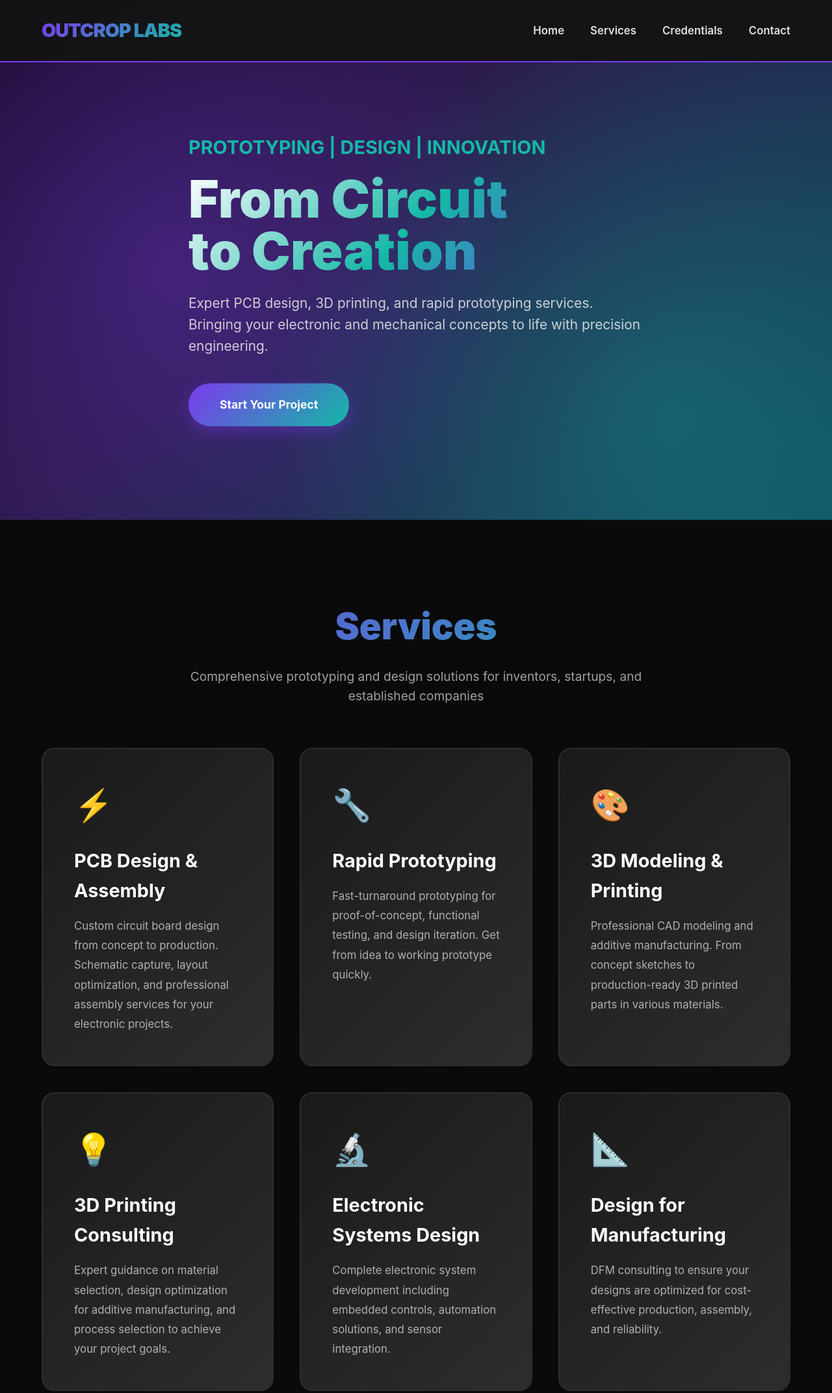
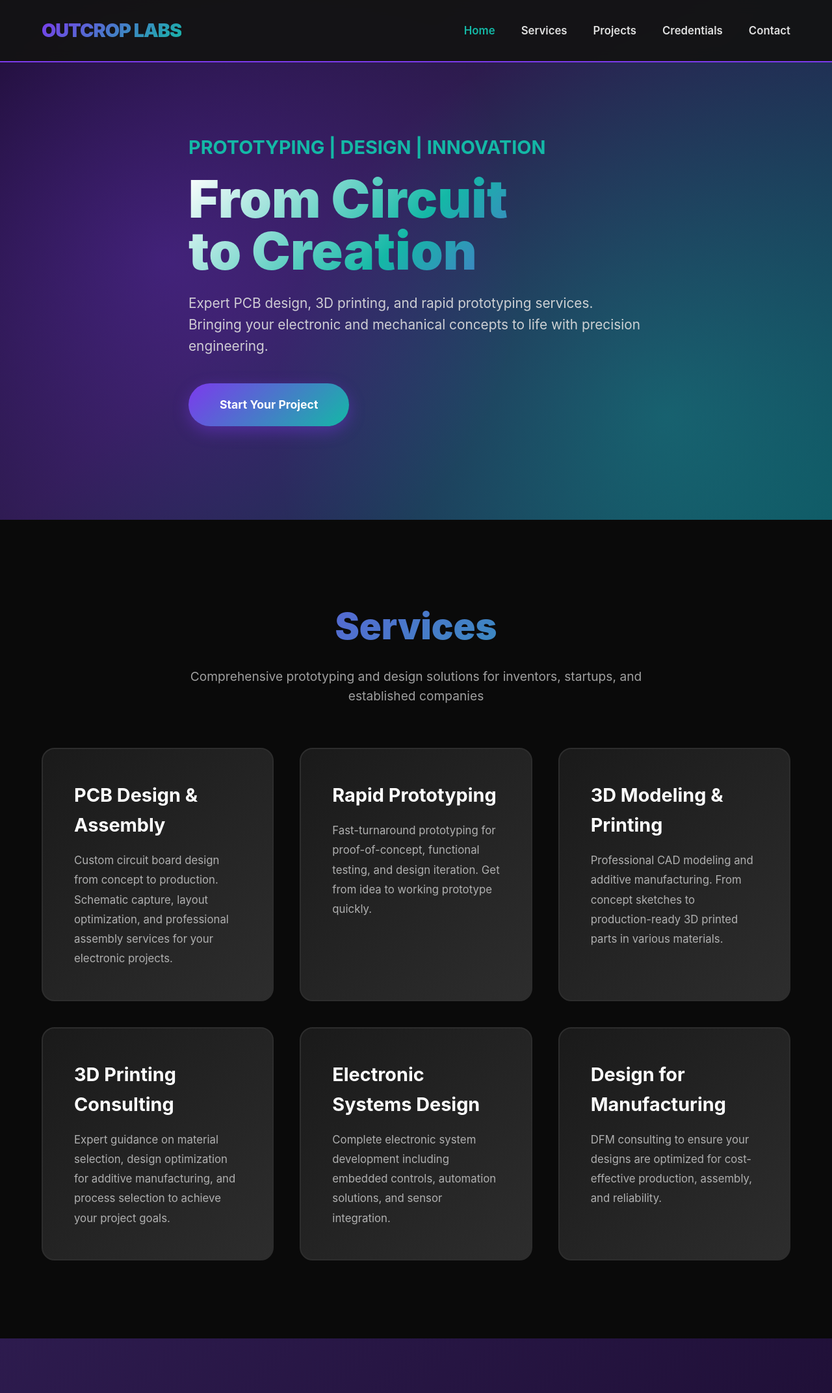
Before and after one commit to Edwards3dp/outcroplabs.github.io, a plain HTML site: page index.html in a window 1280 px wide. Shown: the top 2144 px of the page at 65% size. Drawn offline with Linux system fonts and the light colour scheme.

Commit message:
Update index.html

```diff
--- a/index.html
+++ b/index.html
@@ -45,6 +45,7 @@
             -webkit-text-fill-color: transparent;
             background-clip: text;
             letter-spacing: -1px;
+            text-decoration: none;
         }
 
         nav ul {
@@ -61,7 +62,7 @@
             font-size: 1.05rem;
         }
 
-        nav a:hover {
+        nav a:hover, nav a.active {
             color: #14b8a6;
         }
 
@@ -207,11 +208,6 @@
             transform: scaleX(1);
         }
 
-        .service-icon {
-            font-size: 3rem;
-            margin-bottom: 1.5rem;
-        }
-
         .service-card h3 {
             font-size: 1.8rem;
             margin-bottom: 1rem;
@@ -299,23 +295,16 @@
                 font-size: 2.5rem;
             }
         }
-
-        .circuit-pattern {
-            position: absolute;
-            width: 600px;
-            height: 600px;
-            opacity: 0.1;
-            pointer-events: none;
-        }
     </style>
 </head>
 <body>
     <nav>
         <div class="container">
-            <div class="logo">OUTCROP LABS</div>
+            <a href="index.html" class="logo">OUTCROP LABS</a>
             <ul>
-                <li><a href="#home">Home</a></li>
+                <li><a href="#home" class="active">Home</a></li>
                 <li><a href="#services">Services</a></li>
+                <li><a href="projects.html">Projects</a></li>
                 <li><a href="#credentials">Credentials</a></li>
                 <li><a href="#contact">Contact</a></li>
             </ul>
@@ -336,32 +325,26 @@
         <p class="section-subtitle">Comprehensive prototyping and design solutions for inventors, startups, and established companies</p>
         <div class="services">
             <div class="service-card">
-                <div class="service-icon">⚡</div>
                 <h3>PCB Design & Assembly</h3>
                 <p>Custom circuit board design from concept to production. Schematic capture, layout optimization, and professional assembly services for your electronic projects.</p>
             </div>
             <div class="service-card">
-                <div class="service-icon">🔧</div>
                 <h3>Rapid Prototyping</h3>
                 <p>Fast-turnaround prototyping for proof-of-concept, functional testing, and design iteration. Get from idea to working prototype quickly.</p>
             </div>
             <div class="service-card">
-                <div class="service-icon">🎨</div>
                 <h3>3D Modeling & Printing</h3>
                 <p>Professional CAD modeling and additive manufacturing. From concept sketches to production-ready 3D printed parts in various materials.</p>
             </div>
             <div class="service-card">
-                <div class="service-icon">💡</div>
                 <h3>3D Printing Consulting</h3>
                 <p>Expert guidance on material selection, design optimization for additive manufacturing, and process selection to achieve your project goals.</p>
             </div>
             <div class="service-card">
-                <div class="service-icon">🔬</div>
                 <h3>Electronic Systems Design</h3>
                 <p>Complete electronic system development including embedded controls, automation solutions, and sensor integration.</p>
             </div>
             <div class="service-card">
-                <div class="service-icon">📐</div>
                 <h3>Design for Manufacturing</h3>
                 <p>DFM consulting to ensure your designs are optimized for cost-effective production, assembly, and reliability.</p>
             </div>
```
